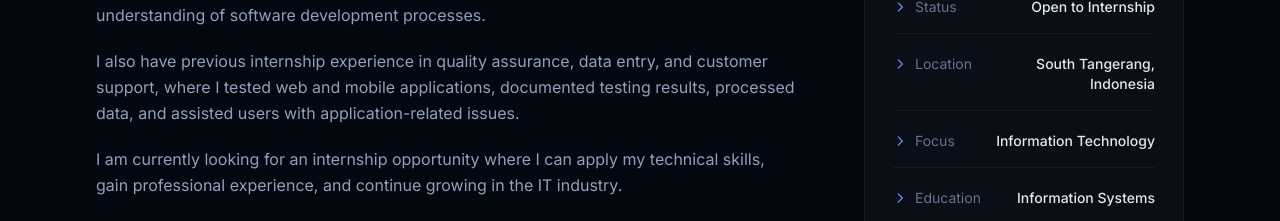
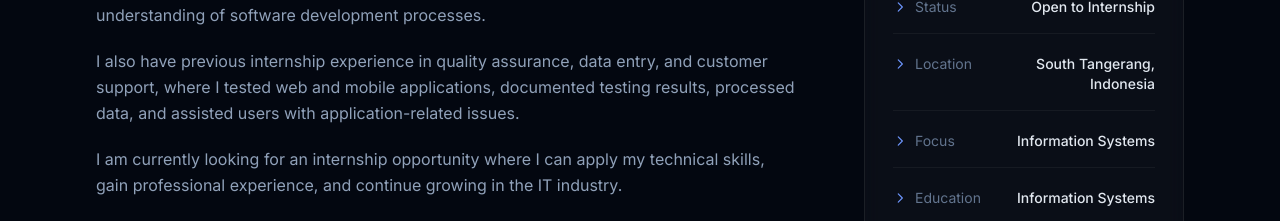
Before and after one commit to nzlvirza/portofolio-nazla-virza, a Vue app: page / in a window 1280 px wide. Shown: the part 1080-1301 px from the top of the page. Built offline with nearby package versions, Linux system fonts and the light colour scheme; a web font is replaced by a local one.

Commit message:
update focus porto

```diff
--- a/src/data/portfolio.js
+++ b/src/data/portfolio.js
@@ -83,7 +83,7 @@ export const portfolio = {
             facts: [
                 { label: 'Status', value: 'Open to Internship' },
                 { label: 'Location', value: 'South Tangerang, Indonesia' },
-                { label: 'Focus', value: 'Information Technology' },
+                { label: 'Focus', value: 'Information Systems' },
                 { label: 'Education', value: 'Information Systems' },
             ],
         },
@@ -94,7 +94,6 @@ export const portfolio = {
                 description: 'Building mobile applications & websites with cross-platform frameworks.',
                 items: ['Flutter', 'Dart', 'Laravel', 'PHP', 'JavaScript', 'HTML', 'CSS', 'Tailwind CSS'],
             },
-
             {
                 category: 'Database',
                 icon: 'database',
@@ -264,7 +263,7 @@ export const portfolio = {
             facts: [
                 { label: 'Status', value: 'Terbuka untuk Magang' },
                 { label: 'Lokasi', value: 'Tangerang Selatan, Indonesia' },
-                { label: 'Fokus', value: 'Teknologi Informasi' },
+                { label: 'Fokus', value: 'Sistem Informasi' },
                 { label: 'Pendidikan', value: 'Sistem Informasi' },
             ],
         },
@@ -279,7 +278,7 @@ export const portfolio = {
                 category: 'Database',
                 icon: 'database',
                 description: 'Mengelola dan merancang database relasional.',
-                items: ['Supabase', 'SQLite', 'HiveDB', 'PostgreSQL', 'MySQL'],
+                items: ['Supabase', 'SQLite', 'HiveDB'],
             },
             {
                 category: 'Desain UI/UX',
```
